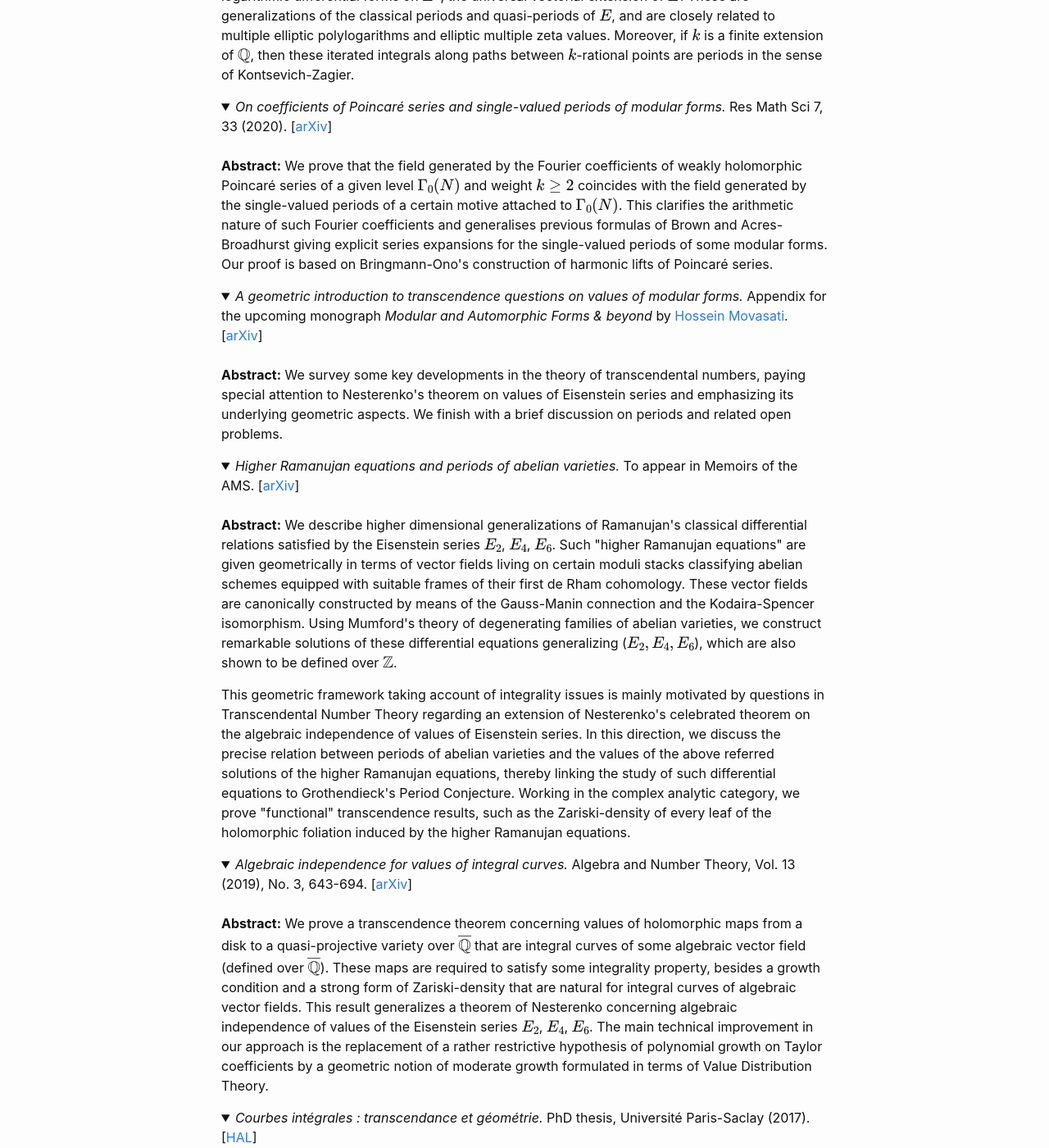
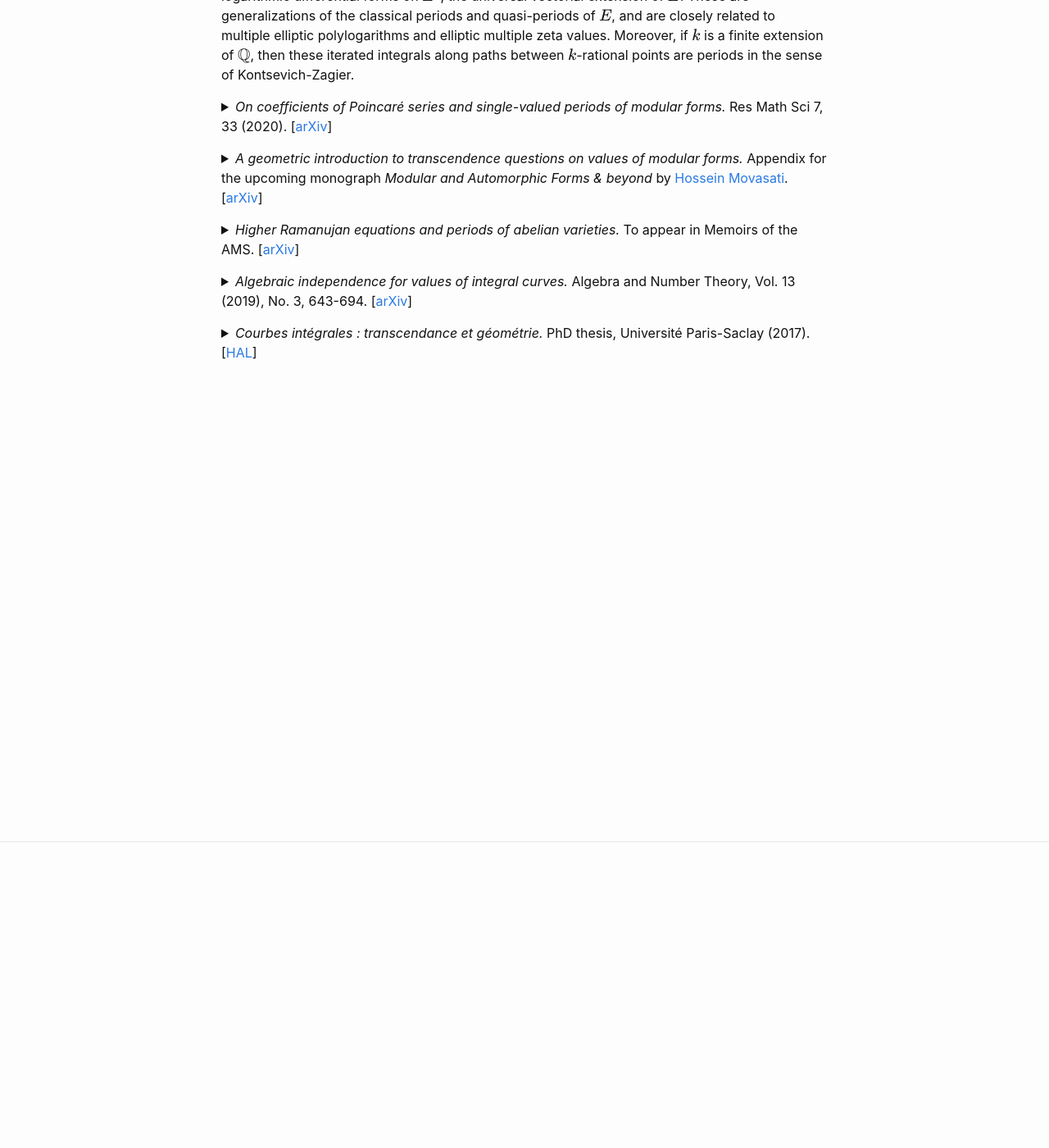
Before and after one commit to tjfonseca/tjfonseca.github.io, a Jekyll site: the page built from publications.md, in a window 1280 px wide and 1400 px high, scrolled down 283 px. Shown: the whole window at 82% size. Built offline with Jekyll 4.4.1, drawn with Linux system fonts in a browser that asks for light colours; formulas are drawn with MathJax 3; after the commit the page ends 900 px from its top, so only the background shows below that; some of the changed text lies outside the part shown.

Commit message:
Initial commit

```diff
--- a/publications.md
+++ b/publications.md
@@ -16,7 +16,7 @@ permalink: /publications/
 
 <p></p>
 
-<details open>
+<details>
 	<summary><em>On coefficients of Poincaré series and single-valued periods of modular forms.</em> Res Math Sci 7, 33 (2020). [<a href="https://arxiv.org/abs/1912.02277">arXiv</a>] </summary>
 
   <p><br>
@@ -26,7 +26,7 @@ permalink: /publications/
 
 <p></p>
 
-<details open>
+<details>
 	<summary><em>A geometric introduction to transcendence questions on values of modular forms.</em> Appendix for the upcoming monograph <em>Modular and Automorphic Forms & beyond</em> by <a href="http://w3.impa.br/~hossein/">Hossein Movasati</a>. [<a href="https://arxiv.org/abs/2011.14401">arXiv</a>] </summary>
 
   <p><br>
@@ -36,7 +36,7 @@ permalink: /publications/
 
 <p></p>
 
-<details open>
+<details>
 	<summary><em>Higher Ramanujan equations and periods of abelian varieties.</em> To appear in Memoirs of the AMS. [<a href="https://arxiv.org/abs/1807.11044">arXiv</a>] </summary>
 
   <p><br>
@@ -49,7 +49,7 @@ This geometric framework taking account of integrality issues is mainly motivate
 
 <p></p>
 
-<details open>
+<details>
 	<summary><em>Algebraic independence for values of integral curves.</em> Algebra and Number Theory, Vol. 13 (2019), No. 3, 643-694. [<a href="https://arxiv.org/abs/1710.00563">arXiv</a>] </summary>
 
   <p><br>
@@ -59,7 +59,7 @@ This geometric framework taking account of integrality issues is mainly motivate
 
 <p></p>
 
-<details open>
+<details>
 	<summary><em>Courbes intégrales : transcendance et géométrie.</em> PhD thesis, Université Paris-Saclay (2017). [<a href="https://tel.archives-ouvertes.fr/tel-01685449">HAL</a>] </summary>
 
   <p><br>
```
